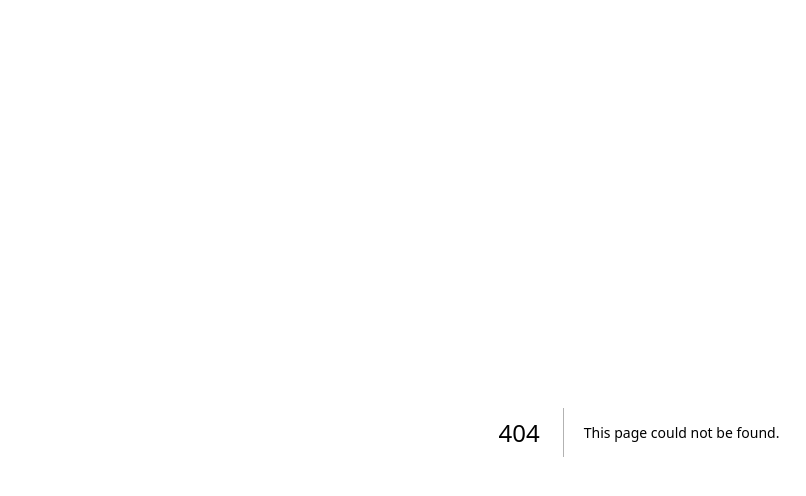
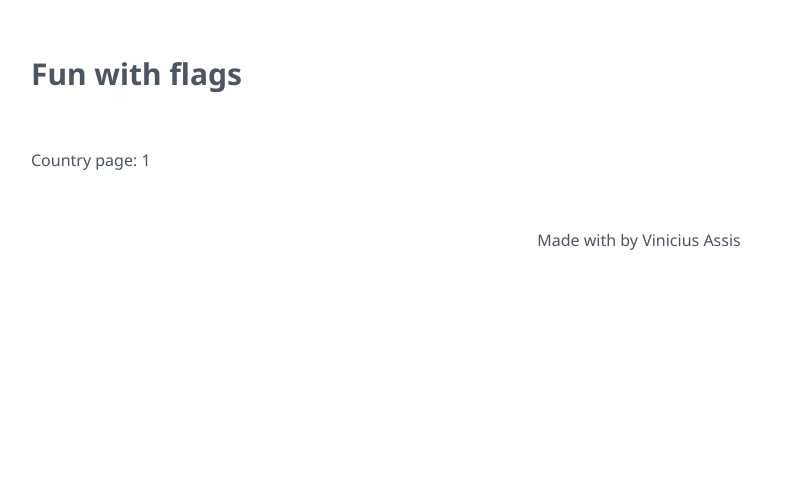
Before and after one commit to vinicius-assis/fun-with-flags, a Next.js app: page /country/1 in a window 1280 px wide. Before the commit this address had no page. Shown: the top 496 px of the page, without its empty margins (1-807 px from the left). Built offline with nearby package versions, Linux system fonts and the light colour scheme.

Commit message:
add footer and header to layout

```diff
--- a/app/components/Footer.tsx
+++ b/app/components/Footer.tsx
@@ -1,7 +1,7 @@
 const Footer = () => {
   return (
-    <footer className="py-6 mb-8">
-      <p className="text-center">Made by Vinicius Assis</p>
+    <footer className="py-6 mt-8">
+      <p className="text-center">Made with by Vinicius Assis</p>
     </footer>
   );
 };
--- /dev/null
+++ b/app/country/[id]/page.tsx
@@ -0,0 +1,8 @@
+type CountryProps = {
+  params: Promise<{ id: string }>;
+};
+
+export default async function Country({ params }: CountryProps) {
+  const id = (await params).id;
+  return <span>Country page: {id}</span>;
+}
--- a/app/layout.tsx
+++ b/app/layout.tsx
@@ -1,6 +1,7 @@
 import type { Metadata } from "next";
 import { Noto_Sans } from "next/font/google";
 import "./globals.css";
+import { Footer, Header } from "./components";
 
 const notoSans = Noto_Sans({
   weight: ["400", "700"],
@@ -19,7 +20,11 @@ export default function RootLayout({
 }>) {
   return (
     <html lang="en">
-      <body className={`${notoSans.className} antialiased`}>{children}</body>
+      <body className={`${notoSans.className} antialiased`}>
+        <Header />
+        {children}
+        <Footer />
+      </body>
     </html>
   );
 }
--- a/app/page.tsx
+++ b/app/page.tsx
@@ -1,7 +1,8 @@
 "use client";
 import { useEffect, useState } from "react";
 import { countriesApi } from "./services";
-import { Card, Footer, Grid, Header } from "./components";
+import Link from "next/link";
+import { Card, Grid } from "./components";
 
 type CountriesProps = {
   cca3: string;
@@ -40,26 +41,21 @@ export default function Home() {
   if (error) return <div>{error?.toString()}</div>;
 
   return (
-    <>
-      <Header />
-      <main className="flex-1">
     <Grid>
       {countries.map(
         ({ cca3: id, name, capital, region, population, flags }, idx) => (
+          <Link key={id} href={`/country/${id}`}>
             <Card
               index={idx}
-                key={id}
               name={name.common}
               capital={capital?.[0] ?? ""}
               region={region}
               population={population.toString()}
               flagData={flags}
             />
+          </Link>
         )
       )}
     </Grid>
-      </main>
-      <Footer />
-    </>
   );
 }
```
Lines whose indentation alone changed are shown as unchanged.
